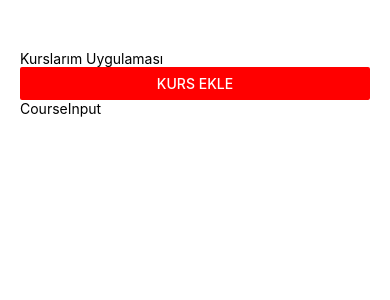
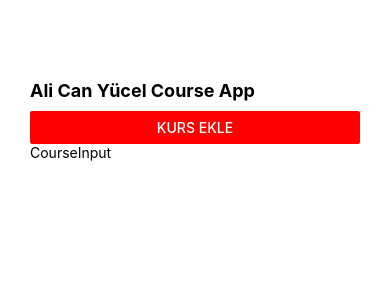
Before and after one commit to alicanyucel/ReactNativeCourseApp, a React Native app: screen / in a window 390 px wide. Shown: the top 300 px of the page. Built offline with nearby package versions, Linux system fonts and the light colour scheme.

Commit message:
STYLE EKLENDİ.

```diff
--- a/App.js
+++ b/App.js
@@ -1,20 +1,25 @@
 import { StatusBar } from 'expo-status-bar';
-import { StyleSheet, Text, View ,Button} from 'react-native';
+import { StyleSheet, Text, View, Button } from 'react-native';
 import { useState } from 'react';
 import CourseInput from './components/courseinput';
 export default function App() {
-  const [modalIsVisibe,setModalIsVisible]=useState(false);
-  const startModal=()=>{
+  const [modalIsVisibe, setModalIsVisible] = useState(false);
+  const startModal = () => {
     setModalIsVisible(true);
   }
   return (
     <>
-     <StatusBar style="light" />
-    <View style={styles.container}>
-      <Text>Kurslarım Uygulaması</Text>
-     <Button title='Kurs Ekle' color="red" onPress={startModal}/>
-     <CourseInput  visible={modalIsVisibe}/>
-    </View>
+      <StatusBar style="light" />
+      <View style={styles.container}>
+        <Text style={styles.title}>Ali Can Yücel Course App</Text>
+        <Button
+          title='Kurs Ekle'
+          color="red"
+          onPress={startModal}
+          style={styles.button}
+        />
+        <CourseInput visible={modalIsVisibe} />
+      </View>
     </>
   );
 }
@@ -23,7 +28,15 @@ const styles = StyleSheet.create({
   container: {
     flex: 1,
     backgroundColor: '#fff',
-    paddingTop:50,
-    paddingHorizontal:20,
+    paddingTop: 80,
+    paddingHorizontal: 30,
+  },
+  title: {
+    marginBottom: 10,
+    fontSize: 18,
+    fontWeight: 'bold',
+  },
+  button: {
+    marginBottom: 40,
   },
 });
```
